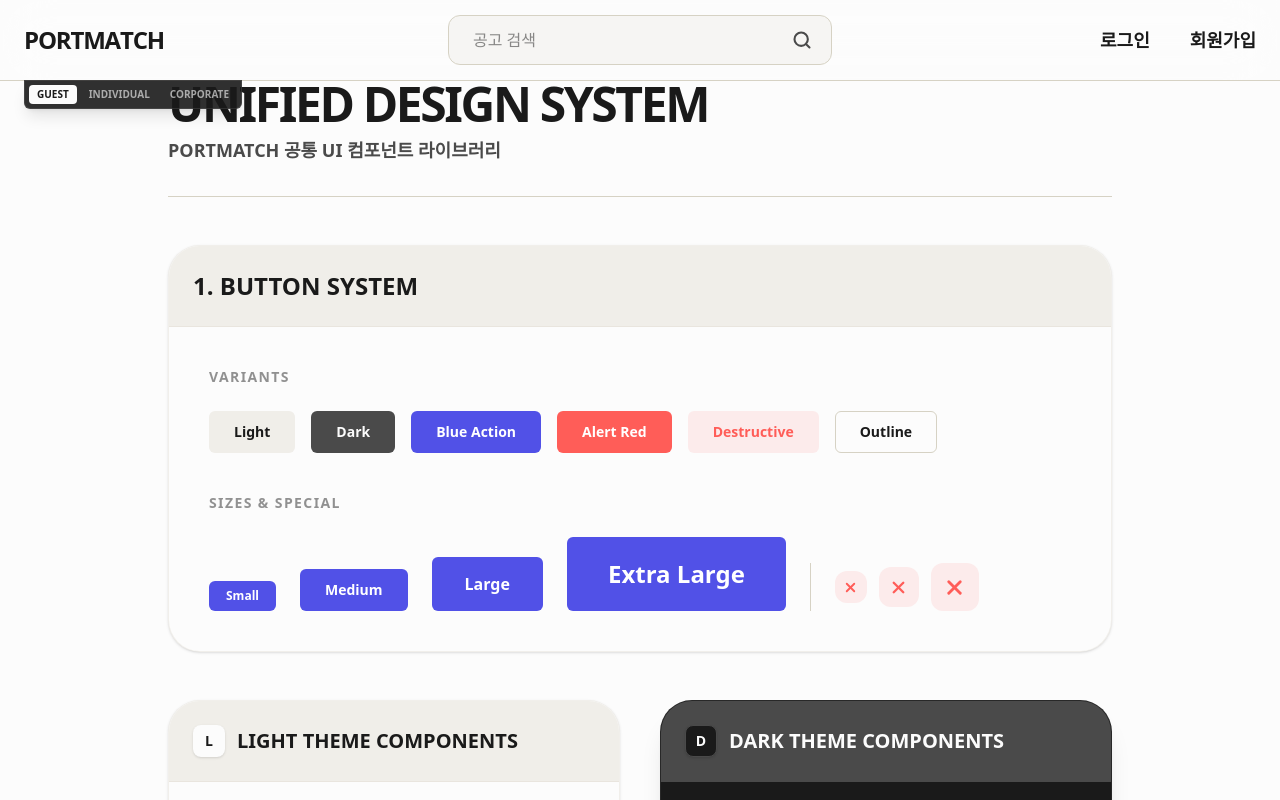
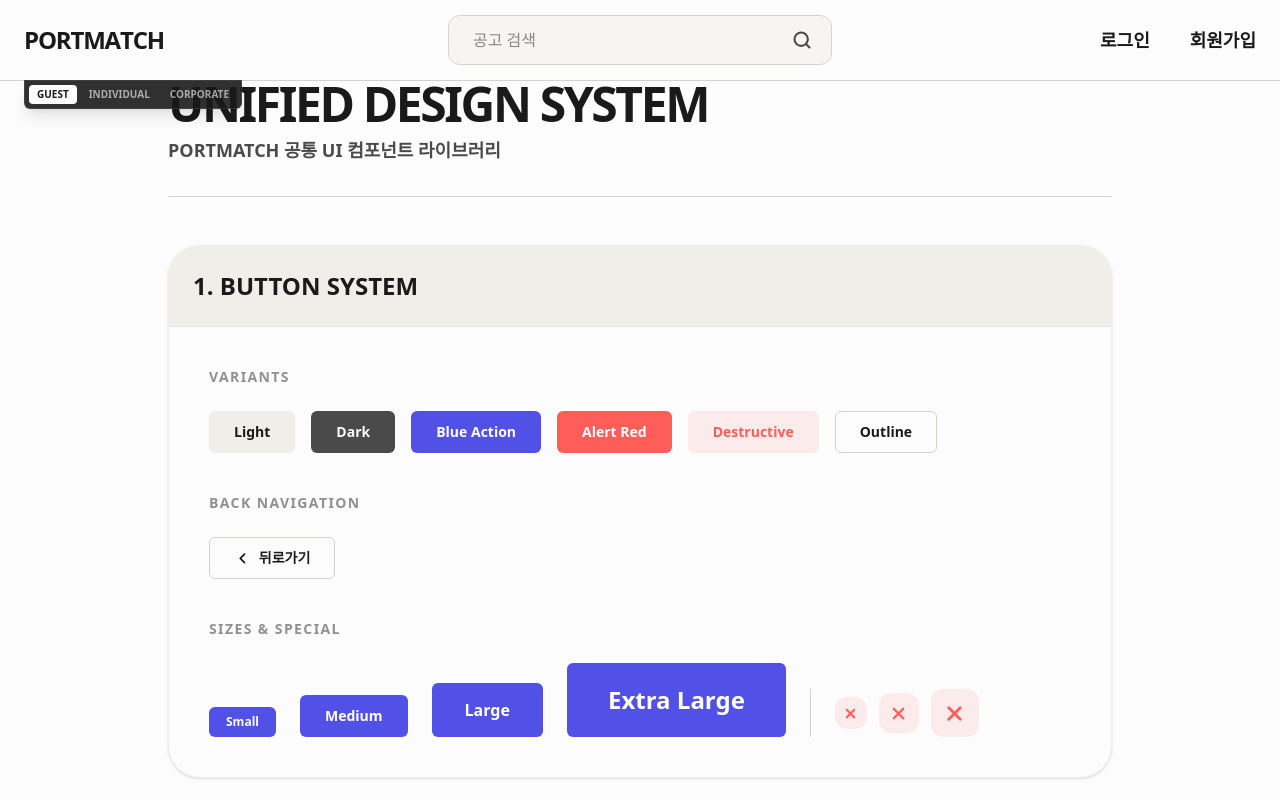
Before and after one commit to KangJiSseok/PortMatch, a React (Vite) app in the folder Frontend/: page /design in a window 1280 px wide. Shown: the top 800 px of the page. Built offline with nearby package versions, Linux system fonts and the light colour scheme.

Commit message:
feat: 뒤로가기 버튼 컴포넌트화

```diff
--- a/Frontend/src/components/Button/Button.tsx
+++ b/Frontend/src/components/Button/Button.tsx
@@ -1,10 +1,20 @@
 import React from 'react';
 
 interface ButtonProps extends React.ButtonHTMLAttributes<HTMLButtonElement> {
-  variant?: 'light' | 'dark' | 'outline' | 'blue' | 'red' | 'destructive' | 'close' | 'filter' | 'filter-chip';
+  variant?:
+    | 'light'
+    | 'dark'
+    | 'outline'
+    | 'blue'
+    | 'red'
+    | 'destructive'
+    | 'close'
+    | 'filter'
+    | 'filter-chip';
   colorTheme?: 'light' | 'dark';
   size?: 'sm' | 'md' | 'lg' | 'xl';
   isActive?: boolean;
+  isBack?: boolean;
   icon?: React.ReactNode;
   badge?: number | string;
   fullWidth?: boolean;
@@ -15,16 +25,17 @@ function Button({
   colorTheme = 'light',
   size = 'md',
   isActive = false,
+  isBack = false,
   icon,
   badge,
   fullWidth = false,
   className = '',
   children,
+  onClick,
   ...props
 }: ButtonProps) {
   const baseStyles =
-    'inline-flex items-center justify-center font-bold transition-all duration-300 border outline-none';
-
+    'inline-flex items-center justify-center font-bold transition-all duration-300 border outline-none relative group';
 
   const sizes = {
     sm: variant === 'close' ? 'w-8 h-8' : 'px-4 py-1.5 text-xs rounded-md',
@@ -52,11 +63,44 @@ function Button({
     'filter-chip': isActive
       ? 'bg-point-blue text-white shadow-sm border-transparent'
       : 'bg-zinc-50 text-zinc-600 border-zinc-200 hover:border-point-blue/30',
+  };
 
+  const handleClick = (e: React.MouseEvent<HTMLButtonElement>) => {
+    if (onClick) {
+      onClick(e);
+    } else if (isBack) {
+      window.history.back();
+    }
+  };
+
+  const renderIcon = () => {
+    if (icon) return <span className="mr-2">{icon}</span>;
+    if (isBack) {
+      return (
+        <svg
+          className="mr-2 transform transition-transform duration-300 group-hover:-translate-x-1"
+          width="1.2em"
+          height="1.2em"
+          viewBox="0 0 24 24"
+          fill="none"
+          stroke="currentColor"
+          strokeWidth="2.5"
+          strokeLinecap="round"
+          strokeLinejoin="round"
+        >
+          <polyline points="15 18 9 12 15 6" />
+        </svg>
+      );
+    }
+    return null;
   };
 
   return (
-    <button className={`${baseStyles} ${sizes[size]} ${variants[variant]} ${className}`} {...props}>
+    <button
+      className={`${baseStyles} ${sizes[size]} ${variants[variant]} ${fullWidth ? 'w-full' : ''} ${className}`}
+      onClick={handleClick}
+      {...props}
+    >
       {variant === 'close' && !children ? (
         <svg
           width="50%"
@@ -73,10 +117,10 @@ function Button({
         </svg>
       ) : (
         <>
-          {icon && <span className="mr-2">{icon}</span>}
-          {children}
+          {renderIcon()}
+          {children || (isBack ? '뒤로가기' : '')}
           {badge !== undefined && (
-            <span className="absolute -top-1 -right-1 bg-white text-point-blue rounded-full h-5 w-5 flex items-center justify-center text-[10px] font-black">
+            <span className="text-point-blue absolute -top-1 -right-1 flex h-5 w-5 items-center justify-center rounded-full bg-white text-[10px] font-black shadow-sm">
               {badge}
             </span>
           )}
--- a/Frontend/src/pages/DesignSystemPage.tsx
+++ b/Frontend/src/pages/DesignSystemPage.tsx
@@ -43,6 +43,15 @@ function DesignSystemPage() {
                 <Button variant="outline" colorTheme="light">
                   Outline
                 </Button>
+              </div>
+            </div>
+
+            <div>
+              <h3 className="text-slate-gray mb-6 text-sm font-black tracking-widest uppercase opacity-60">
+                Back Navigation
+              </h3>
+              <div className="flex flex-wrap items-center gap-4">
+                <Button isBack variant="outline" />
               </div>
             </div>
 
--- a/Frontend/src/pages/PortfoliosPage.tsx
+++ b/Frontend/src/pages/PortfoliosPage.tsx
@@ -338,14 +338,9 @@ function PortfoliosPage() {
               데이터로 증명하는 당신의 커리어 가치
             </p>
           </div>
-          <Button
-            variant="outline"
-            size="md"
-            className="border-soft-pebble text-soft-pebble hover:border-midnight-ink hover:text-midnight-ink shrink-0 rounded-xl"
-            onClick={() => navigate(-1)}
-          >
-            ← 뒤로가기
-          </Button>
+          <div className="mb-6">
+            <Button isBack variant="outline" size="md" />
+          </div>
         </header>
 
         <main className="relative">
```
